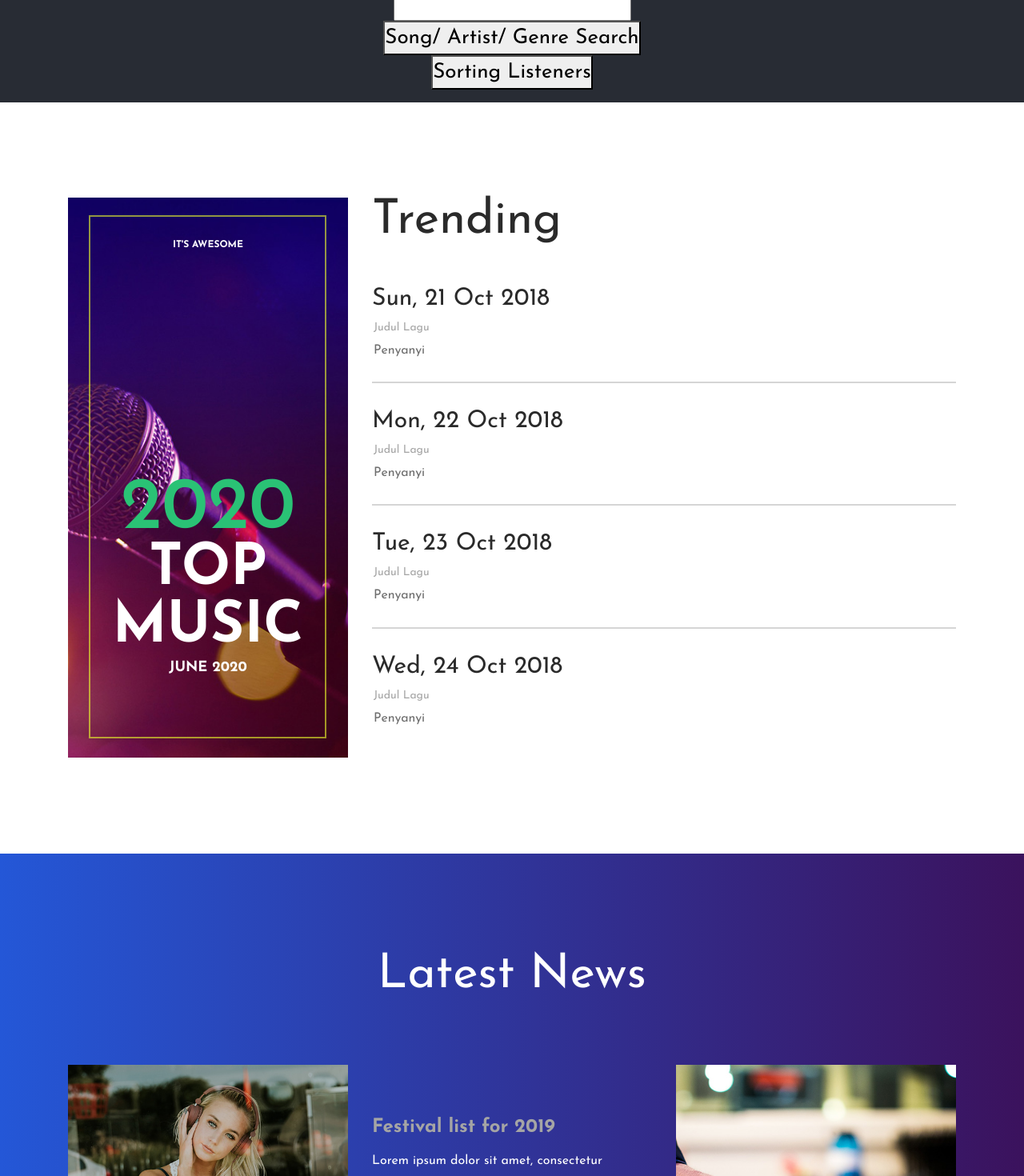
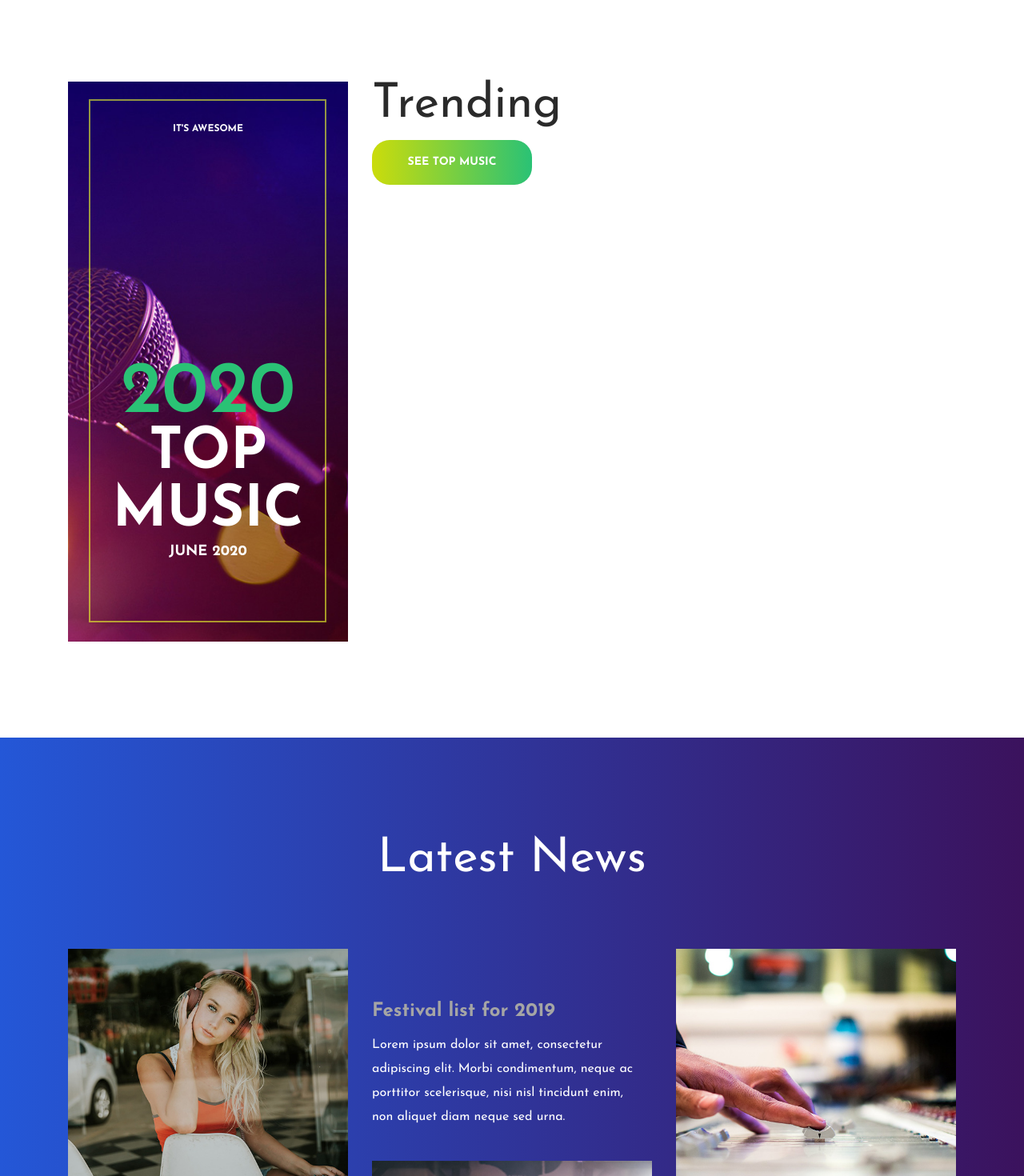
Before and after one commit to raissuror/SematikWeb-TrendMusic, a React (Create React App) app in the folder react-frontend/: page / in a window 1280 px wide. Shown: the part 880-2350 px from the top of the page at 80% size. Built offline with nearby package versions, Linux system fonts and the light colour scheme.

Commit message:
frontend edit

```diff
--- a/react-frontend/src/App.js
+++ b/react-frontend/src/App.js
@@ -269,86 +269,9 @@ function App() {
                             <form action="#" className="music_form">
                               <div className="d-flex flex-md-row flex-column align-items-start justify-content-md-between justify-content-start">
                                 <div className="music_form_inputs d-flex flex-row align-items-start justify-content-between">
-                                  <input type="text" className="music_form_input" placeholder="Search artist, music and genre" required="required" />
+                                <input onChange={handleChange} type="text" className="music_form_input" placeholder="Search artist, music and genre" required="required"/>
                                 </div>
-                                <button className="music_form_button button"><span>Search</span></button>
-                              </div>
-                            </form>
-                          </div>
-                        </div>
-                      </div>
-                    </div>
-                  </div>
-                </div>
-              </div>
-
-
-
-              {/* Slide */}
-              <div className="slide">
-                <div className="background_image" style={{backgroundImage: 'url(images/index.jpg)'}} />
-                <div className="home_container">
-                  <div className="container">
-                    <div className="row">
-                      <div className="col">
-                        <div className="home_content">
-                          <div className="home_title_container text-center">
-                            <div className="home_title islive text-center">
-                              <h1>your <span>music.</span></h1>
-                            </div>
-                          </div>
-                          <div className="music_form_container">
-                            <form action="#" className="music_form">
-                              <div className="d-flex flex-md-row flex-column align-items-start justify-content-md-between justify-content-start">
-                                <div className="music_form_inputs d-flex flex-row align-items-start justify-content-between">
-                                  <div className="custom_dropdown music_form_input cdd">
-                                    <div className="custom_dropdown_selected cdd">Event</div>
-                                    <ul className="cdd">
-                                      <li>Event 1</li>
-                                      <li>Event 2</li>
-                                      <li>Event 3</li>
-                                    </ul>
-                                  </div>
-                                  <input type="text" className="music_form_input" placeholder="music" required="required" />
-                                </div>
-                                <button className="music_form_button button"><span>get your music</span></button>
-                              </div>
-                            </form>
-                          </div>
-                        </div>
-                      </div>
-                    </div>
-                  </div>
-                </div>
-              </div>
-              {/* Slide */}
-              <div className="slide">
-                <div className="background_image" style={{backgroundImage: 'url(images/index.jpg)'}} />
-                <div className="home_container">
-                  <div className="container">
-                    <div className="row">
-                      <div className="col">
-                        <div className="home_content">
-                          <div className="home_title_container text-center">
-                            <div className="home_title islive text-center">
-                              <h1>your <span>music.</span></h1>
-                            </div>
-                          </div>
-                          <div className="music_form_container">
-                            <form action="#" className="music_form">
-                              <div className="d-flex flex-md-row flex-column align-items-start justify-content-md-between justify-content-start">
-                                <div className="music_form_inputs d-flex flex-row align-items-start justify-content-between">
-                                  <div className="custom_dropdown music_form_input cdd">
-                                    <div className="custom_dropdown_selected cdd">Event</div>
-                                    <ul className="cdd">
-                                      <li>Event 1</li>
-                                      <li>Event 2</li>
-                                      <li>Event 3</li>
-                                    </ul>
-                                  </div>
-                                  <input type="text" className="music_form_input" placeholder="music" required="required" />
-                                </div>
-                                <button className="music_form_button button"><span>get your music</span></button>
+                                <button className="music_form_button button" onClick={function(event){ getDataSong(); getDataGenre(); getDataArtist()}}><span>Search</span></button>
                               </div>
                             </form>
                           </div>
@@ -362,26 +285,12 @@ function App() {
           </div>
         </div>
 
-        <div className="App">
-                <header className="App-header">
-                  <input onChange={handleChange} type="text" />
-                  <button onClick={function(event){ getDataSong(); getDataGenre(); getDataArtist()}}>Song/ Artist/ Genre Search</button>
-                  <button onClick={getDataSorting}>Sorting Listeners</button>
-                  <ol>
-                    {value.musics.map((item, i) =>
-                    <li key={i}>
-                      Title Song :{item.song}<br />
-                      Listen : <NumberFormat value={item.listeners} displayType={'text'} thousandSeparator={true}/></li>)}
-                  </ol>
-                </header>
-              </div>
-
-        {/* Tours */}
-        <div className="tours">
+        {/* musics */}
+        <div className="musics">
           <div className="container">
             <div className="row row-lg-eq-height">
               {/* Add */}
-              <div className="col-lg-4 order-lg-1 order-2 tours_col">
+              <div className="col-lg-4 order-lg-1 order-2 musics_col">
                 <div className="extra d-flex flex-column align-items-center justify-content-between">
                   <div className="background_image" style={{backgroundImage: 'url(images/extra_1.jpg)'}} />
                   <div className="extra_frame" />
@@ -393,46 +302,27 @@ function App() {
                   </div>
                 </div>
               </div>
-              {/* Tours Content */}
+              {/* musics Content */}
               <div className="col-lg-8 order-lg-2 order-1">
-                <div className="tours_content">
+                <div className="musics_content">
                   <div className="section_title">
                     <h1>Trending</h1>
+                    <button className="music_form_button button" onClick={getDataSorting}><span>See Top Music</span></button>
                   </div>
-                  <div className="tours_list_container">
-                    <ul className="tours_list">
-                      {/* Tour */}
-                      <li className="d-flex flex-row align-items-start justify-content-start">
-                        <div className="tour_info">
-                          <div className="tour_date">Sun, 21 Oct 2018</div>
-                          <div className="tour_name">Judul Lagu</div>
-                          <div className="tour_location">Penyanyi</div>
-                        </div>
-                      </li>
-                      {/* Tour */}
-                      <li className="d-flex flex-row align-items-start justify-content-start">
-                        <div className="tour_info">
-                          <div className="tour_date">Mon, 22 Oct 2018</div>
-                          <div className="tour_name">Judul Lagu</div>
-                          <div className="tour_location">Penyanyi</div>
-                        </div>
-                      </li>
-                      {/* Tour */}
-                      <li className="d-flex flex-row align-items-start justify-content-start">
-                        <div className="tour_info">
-                          <div className="tour_date">Tue, 23 Oct 2018</div>
-                          <div className="tour_name">Judul Lagu</div>
-                          <div className="tour_location">Penyanyi</div>
-                        </div>
-                      </li>
-                      {/* Tour */}
-                      <li className="d-flex flex-row align-items-start justify-content-start">
-                        <div className="tour_info">
-                          <div className="tour_date">Wed, 24 Oct 2018</div>
-                          <div className="tour_name">Judul Lagu</div>
-                          <div className="tour_location">Penyanyi</div>
-                        </div>
-                      </li>
+                  <div className="musics_list_container">
+                    <ol>
+                      {value.musics.map((item, i) =>
+                      <li key={i}>
+                        <li className="d-flex flex-row align-items-start justify-content-start"></li>
+                        <div className="music_info"></div>
+                        <div className="music_title">{item.song}<br /></div>
+                        <div className="music_artist">{item.artist}<br /></div>
+                        Genre : {item.genre}<br />
+                        Duration : {item.length}<br />
+                        Published : {item.year}<br />
+                        Listen : <NumberFormat value={item.listeners} displayType={'text'} thousandSeparator={true}/></li>)}
+                    </ol>
+                    <ul className="musics_list">
                     </ul>
                   </div>
                 </div>
--- a/react-frontend/src/styles/main_styles.css
+++ b/react-frontend/src/styles/main_styles.css
@@ -11,7 +11,7 @@
 4. Menu
 5. Home
 6. Song
-7. Tours
+7. musics
 8. App
 9. Featured
 10. News
@@ -1340,36 +1340,36 @@ section
 }
 
 /*********************************
-7. Tours
+7. musics
 *********************************/
 
-.tours
+.musics
 {
 	background: #ffffff;
 	padding-top: 112px;
 	padding-bottom: 120px;
 }
-.tours_list_container
+.musics_list_container
 {
 	margin-top: 14px;
 }
-.tours_list li
+.musics_list li
 {
 	padding-top: 30px;
 	padding-bottom: 29px;
 }
-.tours_list li:not(:last-of-type)
+.musics_list li:not(:last-of-type)
 {
 	border-bottom: solid 2px #d5d5d5;
 }
-.tour_date
+.music_title
 {
 	font-size: 30px;
 	font-weight: 400;
 	color: #2a2a2a;
 	line-height: 1.2;
 }
-.tour_location
+.music_artist
 {
 	font-size: 16px;
 	font-weight: 400;
@@ -1378,38 +1378,38 @@ section
 	padding-left: 2px;
 	margin-top: 9px;
 }
-.tour_name
+.music_name
 {
 	margin-top: 7px;
 	padding-left: 2px;
 }
-.tour_name a
+.music_name a
 {
 	font-size: 16px;
 	font-weight: 400;
 	color: #6d6d6d;
 }
-.tour_name a:hover
+.music_name a:hover
 {
 	color: #2e9e7a;
 }
-.tour_button
+.music_button
 {
 	margin-top: 17px;
 }
-.tours_link
+.musics_link
 {
 	margin-top: 14px;
 	padding-left: 5px;
 }
-.tours_link a
+.musics_link a
 {
 	position: relative;
 	font-size: 18px;
 	font-weight: 400;
 	color: #2ac275;
 }
-.tours_link a::after
+.musics_link a::after
 {
 	display: block;
 	position: absolute;
@@ -1425,11 +1425,11 @@ section
 	-o-transition: all 200ms ease;
 	transition: all 200ms ease;
 }
-.tours_link a:hover
+.musics_link a:hover
 {
 	color: #cbdc0b;
 }
-.tours_link a:hover::after
+.musics_link a:hover::after
 {
 	background: #cbdc0b;
 }
--- a/react-frontend/src/styles/responsive.css
+++ b/react-frontend/src/styles/responsive.css
@@ -200,7 +200,7 @@
 	{
 		left: 30px;
 	}
-	.tours_col
+	.musics_col
 	{
 		margin-top: 90px;
 	}
@@ -453,12 +453,12 @@
 	{
 		display: none;
 	}
-	.tour_date
+	.music_title
 	{
 		font-size: 20px;
 	}
-	.tour_name a,
-	.tour_location
+	.music_name a,
+	.music_artist
 	{
 		font-size: 14px;
 	}
```
Also changed, not shown: 2 other files (tests, documents, lock files or other folders).
